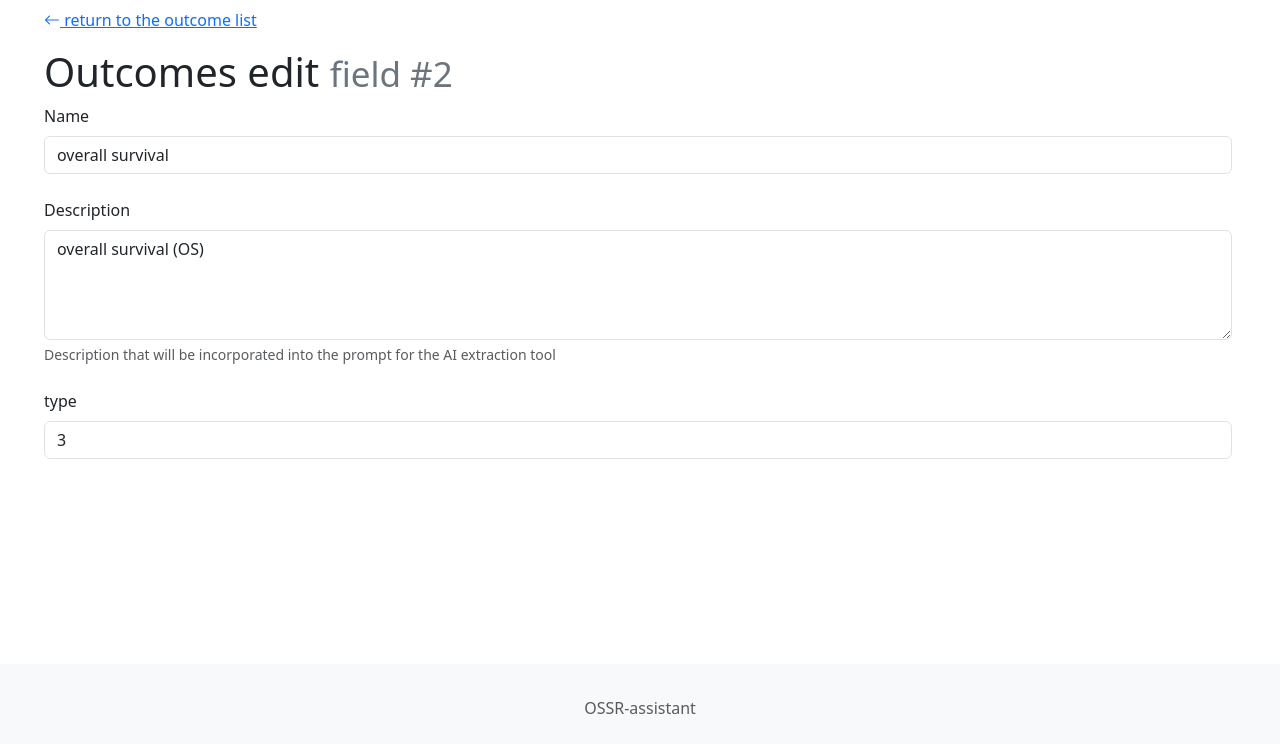
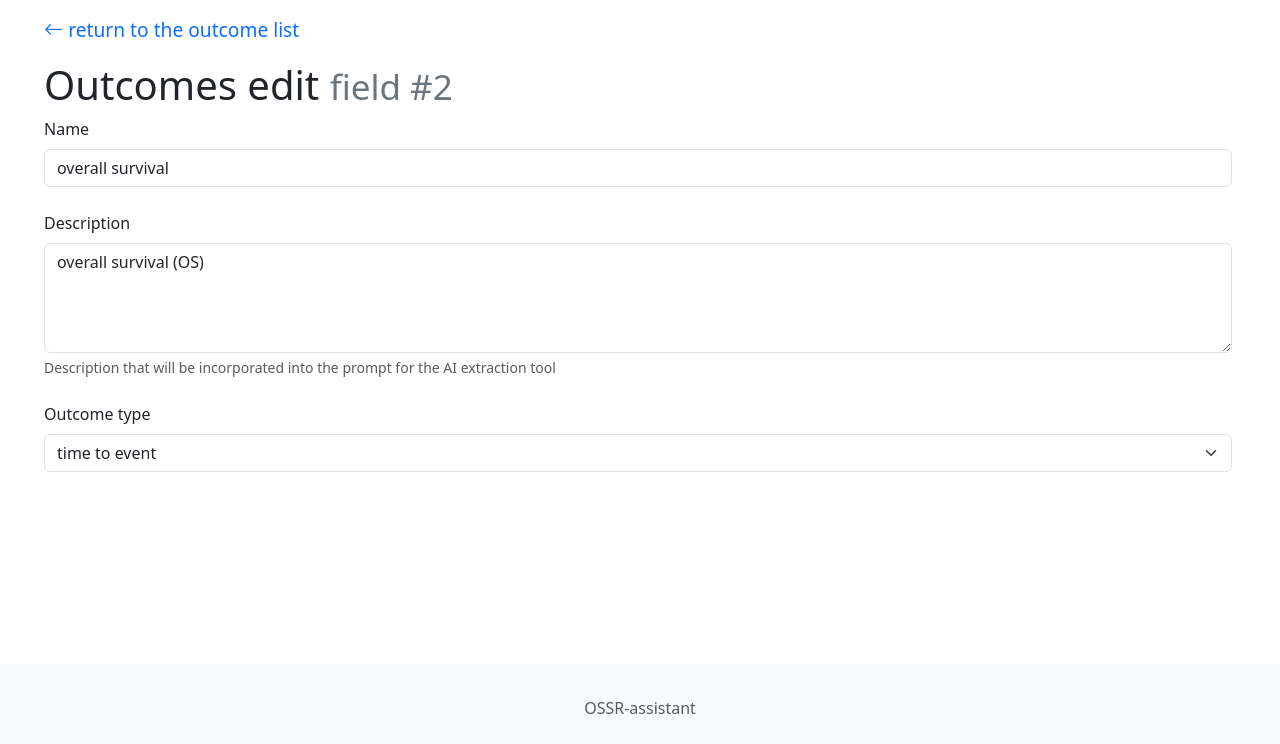
Before and after one commit to cucheratmi/OSSR-assist, a Flask app: page /outcomes/edit/2/1 in a window 1280 px wide. Shown: the part 56-800 px from the top of the page. Run offline with Flask 3, Linux system fonts and the light colour scheme; data comes from the database, SQL or seed files in the repository; both versions use the stored data as it was after the commit; parts of the project's set-up code (start-up, migrations or seed data) failed here and were passed over; some libraries are stand-ins or nearby versions.

Commit message:
updating

```diff
--- a/outcomes.py
+++ b/outcomes.py
@@ -42,7 +42,7 @@
 def outcome_edit(outcome_id, project_id):
     sql = "SELECT * FROM outcomes WHERE id=?"
     outcome = sql_select_fetchone(sql, (outcome_id,))
-    return render_template('outcome_edit.html', outcome_id=outcome_id, outcome=outcome, project_id=project_id)
+    return render_template('outcome_edit.html', outcome_id=outcome_id, outcome=outcome, project_id=project_id, OUTCOMES_TYPES=OUTCOMES_TYPES)
 
 
 def outcomes_order(project_id):
--- a/templates/outcome_edit.html
+++ b/templates/outcome_edit.html
@@ -4,8 +4,8 @@
 {%  block content %}
 
 
-        <p class="mt-2 mb-3">
-            <a href="/outcomes/setup/{{ project_id }}">
+        <p class="mt-3 mb-3">
+            <a href="/outcomes/setup/{{ project_id }}" class="return_arrow">
                 <i class="bi bi-arrow-left"></i> return to the outcome list
             </a>
         </p>
@@ -34,10 +34,18 @@
             </div>
 
             <div class="mb-4">
-                <label for="type" class="form-label">type</label>
-                <input type="text" class="form-control" id="type" name="type"
-                       value="{{ outcome['type'] }}" hx-post="/outcomes/field_update/{{ outcome_id }}/type"
-                       hx-trigger="change" hx-target="#type_info" hx-swap="innerHTML"/>
+                <label for="type" class="form-label">Outcome type</label>
+                <select class="form-select" id="type" name="type"
+                       hx-post="/outcomes/field_update/{{ outcome_id }}/type"
+                       hx-trigger="change" hx-target="#type_info" hx-swap="innerHTML">
+                    <option value="0"></option>
+                    <option value="1">{{ OUTCOMES_TYPES[1] }}</option>
+                    <option value="3">{{ OUTCOMES_TYPES[3] }}</option>
+                    <option value="2">{{ OUTCOMES_TYPES[2] }}</option>
+                </select>
+                <script>
+                    document.getElementById("type").value = "{{ outcome['type'] }}";
+                </script>
                 <div id="type_info" class="form-text"></div>
             </div>
 
--- a/templates/project_setup_outcomes.html
+++ b/templates/project_setup_outcomes.html
@@ -111,8 +111,9 @@
         </td>
         <td>
             <select class="form-select" id="type" name="type" >
-                <option value="1">{{ OUTCOMES_TYPES[1] }}</option>
-                <option value="2">{{ OUTCOMES_TYPES[2] }}</option>
+                <option value="1" disabled>{{ OUTCOMES_TYPES[1] }}</option>
+                <option value="3">{{ OUTCOMES_TYPES[3] }}</option>
+                <option value="2" disabled>{{ OUTCOMES_TYPES[2] }}</option>
             </select>
         </td>
         <td>
--- a/utils.py
+++ b/utils.py
@@ -28,6 +28,7 @@
 OUTCOMES_TYPES = {
     1: 'binary',
     2: 'continuous',
+    3: 'time to event',
     99: 'other'
 }
 
```
Also changed, not shown: srai_database.sqlite, 1 other file.
